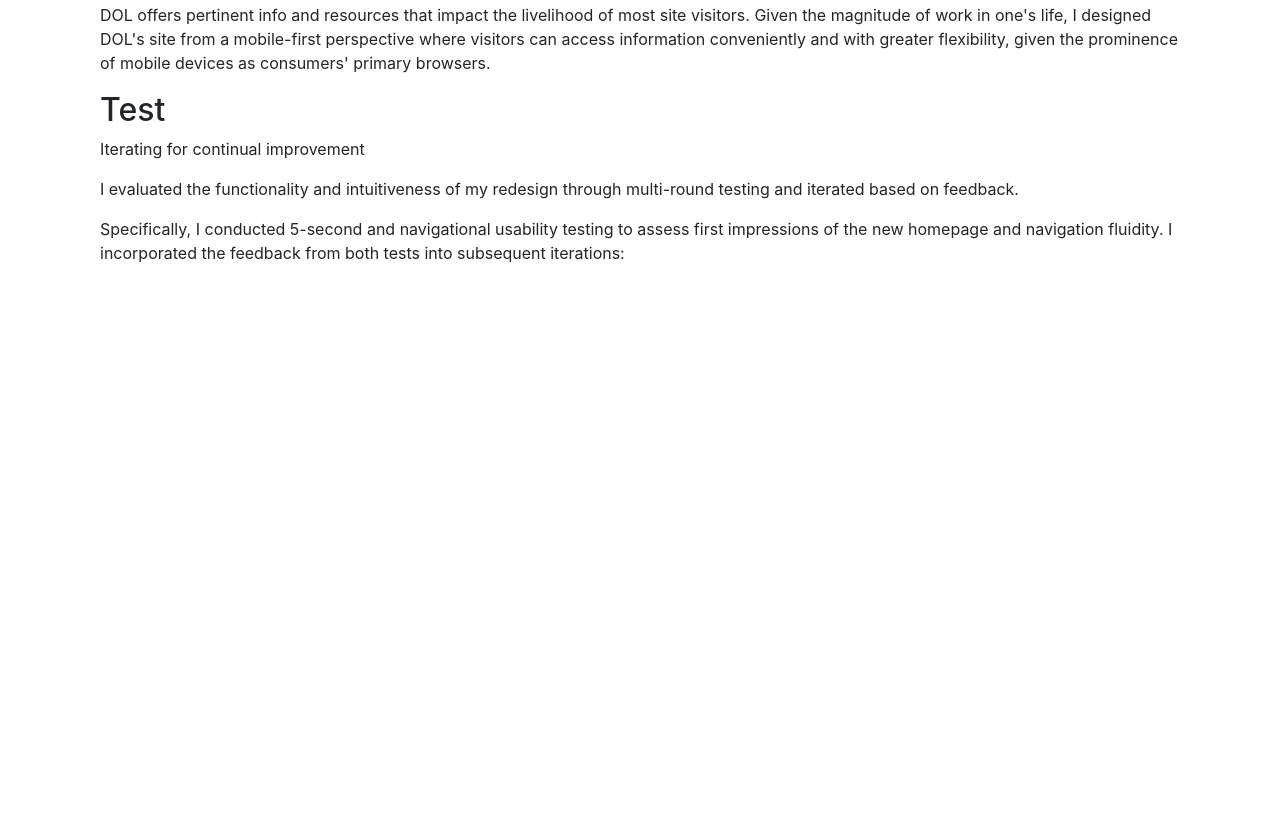
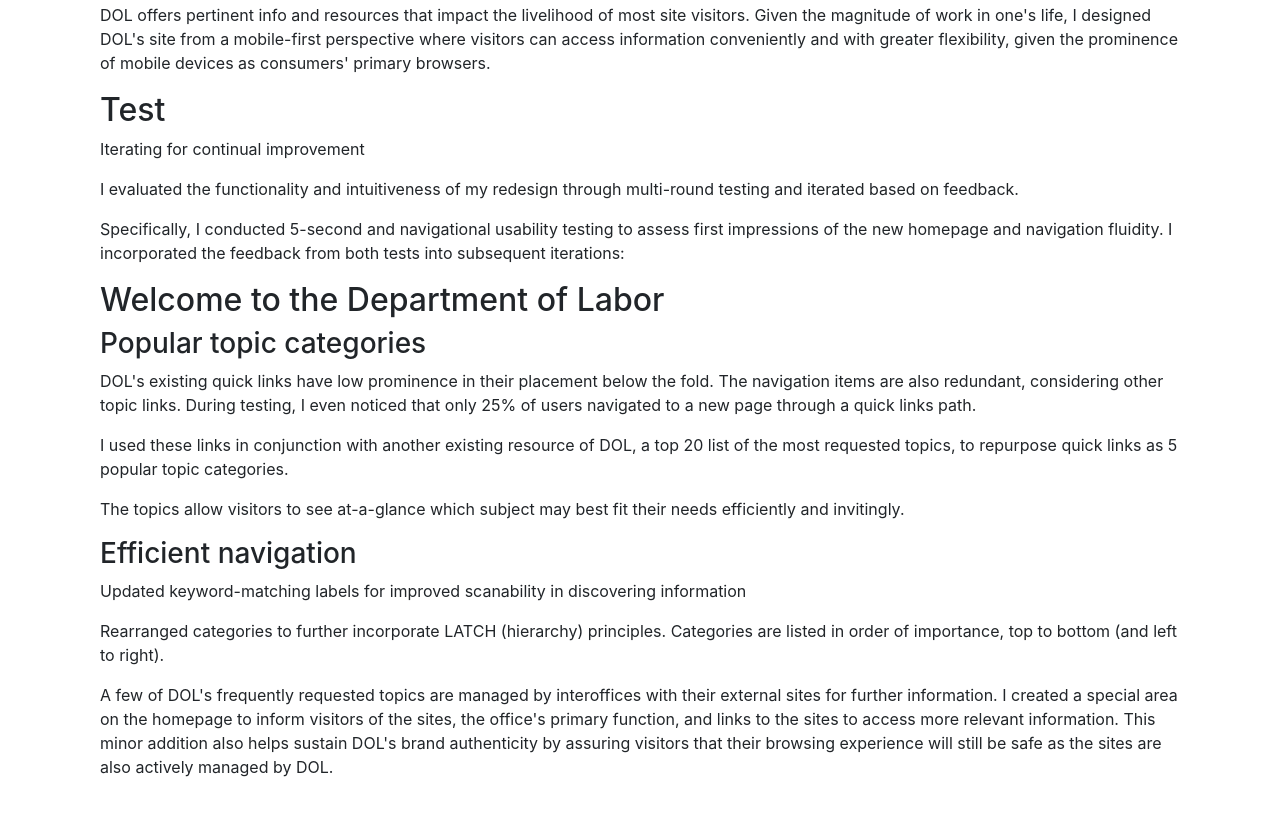
Before and after one commit to krisraybon/portfolio_cs_dol, a plain HTML site: page index.html in a window 1280 px wide. Shown: the part 1687-2502 px from the top of the page. Before the commit the page ends 2032 px from the top, so only its background shows below. Drawn offline with nearby package versions, Linux system fonts and the light colour scheme.

Commit message:
entered final design section

```diff
--- a/index.html
+++ b/index.html
@@ -110,6 +110,20 @@
             </div>
         </section>
     <!--Branding section-->
+    <!--Final design section-->
+    <section class="final-design">
+        <div class="final-design content">
+            <h2>Welcome to the Department of Labor</h2>
+            <h3>Popular topic categories</h3>
+            <p>DOL's existing quick links have low prominence in their placement below the fold. The navigation items are also redundant, considering other topic links. During testing, I even noticed that only 25% of users navigated to a new page through a quick links path.</p>
+            <p>I used these links in conjunction with another existing resource of DOL, a top 20 list of the most requested topics, to repurpose quick links as 5 popular topic categories.</p>
+            <p>The topics allow visitors to see at-a-glance which subject may best fit their needs efficiently and invitingly.</p>
+            <h3>Efficient navigation</h3>
+            <p>Updated keyword-matching labels for improved scanability in discovering information</p>
+            <p>Rearranged categories to further incorporate LATCH (hierarchy) principles. Categories are listed in order of importance, top to bottom (and left to right).</p>
+            <p>A few of DOL's frequently requested topics are managed by interoffices with their external sites for further information. I created a special area on the homepage to inform visitors of the sites, the office's primary function, and links to the sites to access more relevant information. This minor addition also helps sustain DOL's brand authenticity by assuring visitors that their browsing experience will still be safe as the sites are also actively managed by DOL.</p>
+        </div>
+    </section>
     <!--Reflect section-->
 
 
```
